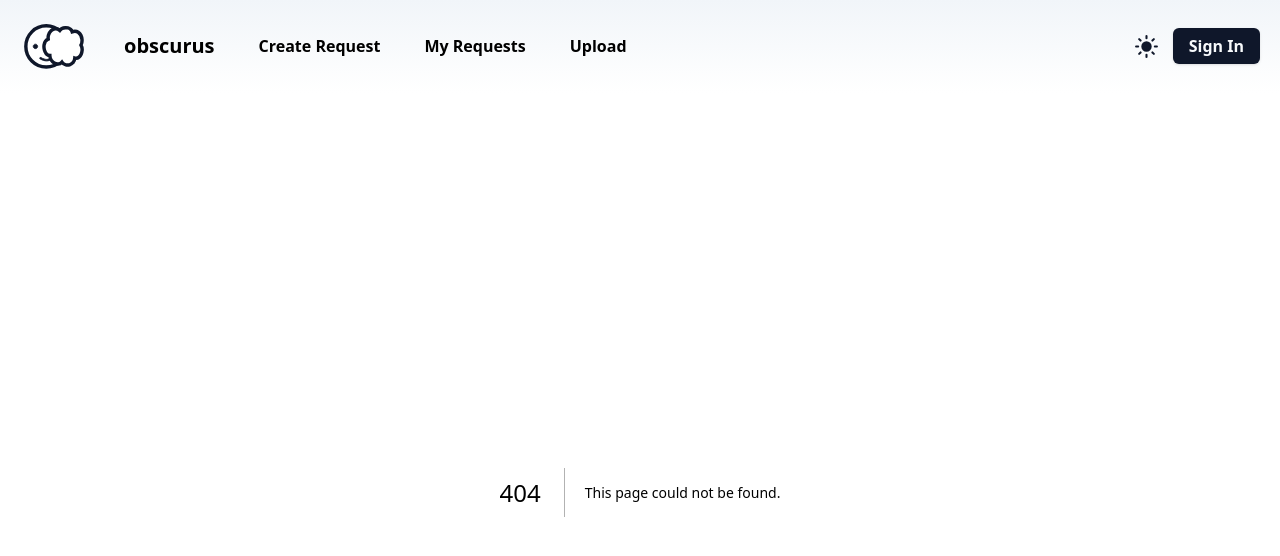
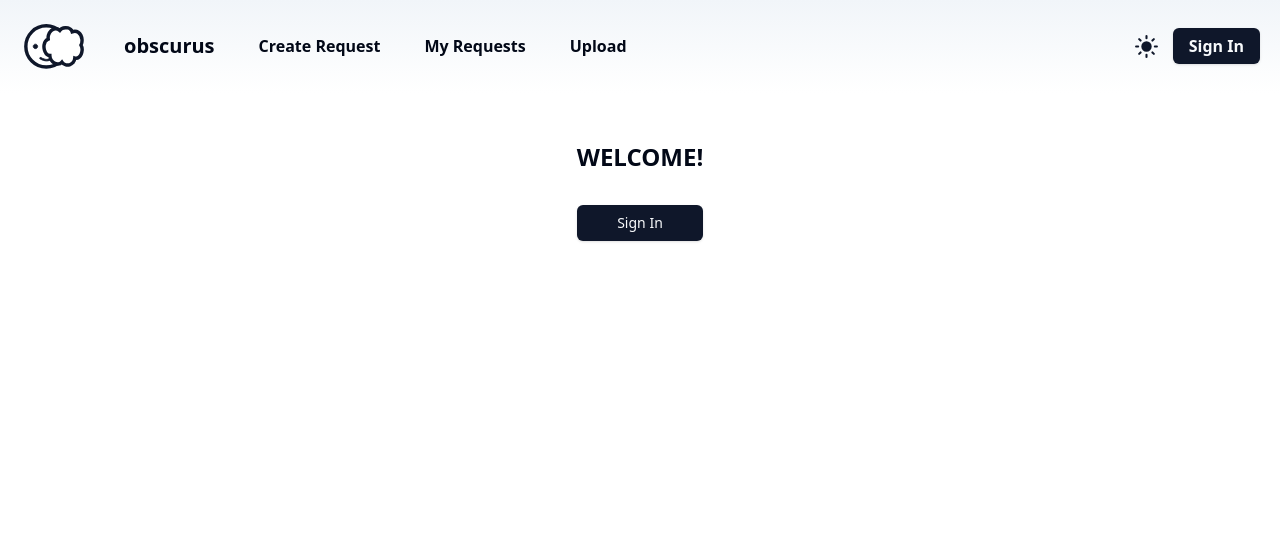
Before and after one commit to COSC-499-W2023/year-long-project-team-9, a Next.js app in the folder app/obscurus/: page /AuthDemo in a window 1280 px wide. Before the commit this address had no page. Shown: the top 556 px of the page. Built offline with nearby package versions, Linux system fonts and the light colour scheme.

Commit message:
making demo better

```diff
--- /dev/null
+++ b/app/obscurus/src/pages/AuthDemo.tsx
@@ -0,0 +1,37 @@
+'use client'
+import Layout from "@/components/layout";
+import { Button } from "@/components/ui/button"
+import { useSearchParams } from 'next/navigation'
+
+const Dashboard = () => {
+
+    {/*I know this sucks, but it will work for now*/}
+    const searchParams = useSearchParams()
+    let codePresent = false;
+    try {
+        const code = searchParams.get('code')
+        if(code != null) {
+            codePresent = true;
+        } else {
+            codePresent = false;
+        }
+    }
+    catch(e){
+
+    }
+
+    return (
+        <Layout>
+            <div className='grid justify-center items-center pt-12'>
+                <p className='uppercase font-bold text-2xl pb-8' data-testid="welcome">Welcome!</p>
+                <a  data-testid="link" href="https://obscurususerpool.auth.us-west-2.amazoncognito.com/login?response_type=code&client_id=45sq39c3d2srgg5cm5iclt82m6&redirect_uri=http://localhost:3000/AuthDemo">
+                    <div>
+                        {codePresent ? <Button type="button" className='w-full'>Sign Out</Button> : <Button type="button" className='w-full'>Sign In</Button>}
+                    </div>
+                </a>
+            </div>
+        </Layout>
+    )
+}
+
+export default Dashboard;
--- a/app/obscurus/src/pages/Dashboard.tsx
+++ /dev/null
@@ -1,18 +0,0 @@
-import Layout from "@/components/layout";
-import { Button } from "@/components/ui/button"
-
-const Dashboard = () => {
-
-    return (
-        <Layout>
-            <div className='grid justify-center items-center pt-12'>
-                <p className='uppercase font-bold text-2xl pb-8' data-testid="welcome">Welcome!</p>
-                <a  data-testid="link" href="https://obscurususerpool.auth.us-west-2.amazoncognito.com/login?client_id=45sq39c3d2srgg5cm5iclt82m6&response_type=code&scope=email+openid+phone&redirect_uri=http%3A%2F%2Flocalhost%3A3000%2FDashboard">
-                    <Button type="button" className='w-full'>Sign In</Button>
-                </a>
-            </div>
-        </Layout>
-    )
-}
-
-export default Dashboard;
```
Also changed, not shown: 1 other file (tests, documents, lock files or other folders).
